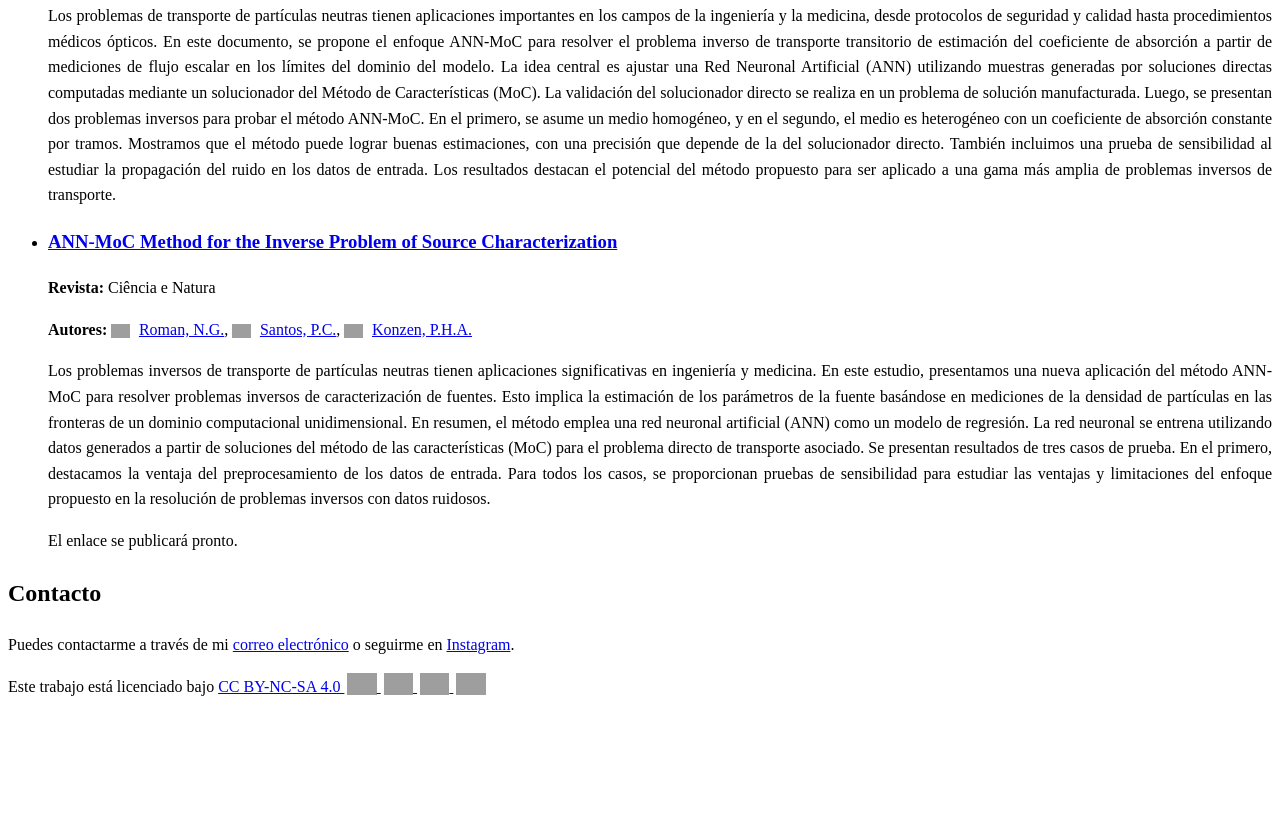
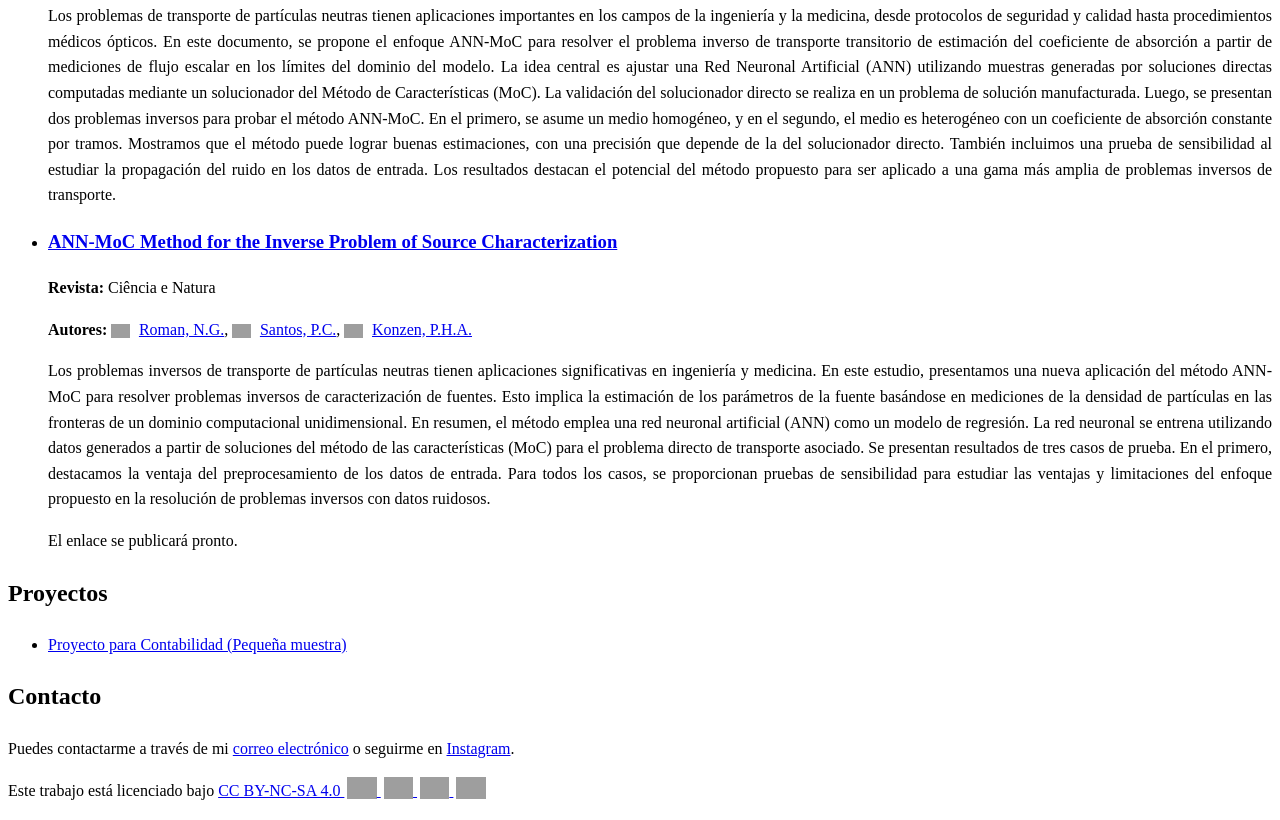
Before and after one commit to nroman1992/webpage, a plain HTML site: page index-es.html in a window 1280 px wide. Shown: the part 516-1336 px from the top of the page. Before the commit the page ends 1232 px from the top, so only its background shows below. Drawn offline with Linux system fonts and the light colour scheme; grey boxes are pictures that could not be loaded.

Commit message:
Adicionando nuevo proyecto

```diff
--- a/index-es.html
+++ b/index-es.html
@@ -226,14 +226,13 @@
 </section>
 
 
-<!-- <section id="proyectos">
+<section id="proyectos">
     <h2>Proyectos</h2>
     <ul>
-        <li><a href="https://github.com/nroman1992/proyecto1">Proyecto 1</a></li>
-        <li><a href="https://github.com/nroman1992/proyecto2">Proyecto 2</a></li>
-        <li><a href="https://github.com/nroman1992/proyecto3">Proyecto 3</a></li>
+        <li><a href="https://nroman1992.github.io/impostos/">Proyecto para Contabilidad (Pequeña muestra)
+        </a></li>
     </ul>
-</section> -->
+</section>
 
 <section id="contacto">
     <h2>Contacto</h2>
```
Also changed, not shown: index-en.html (+3 -5 lines), index-pt.html (+3 -5 lines).
